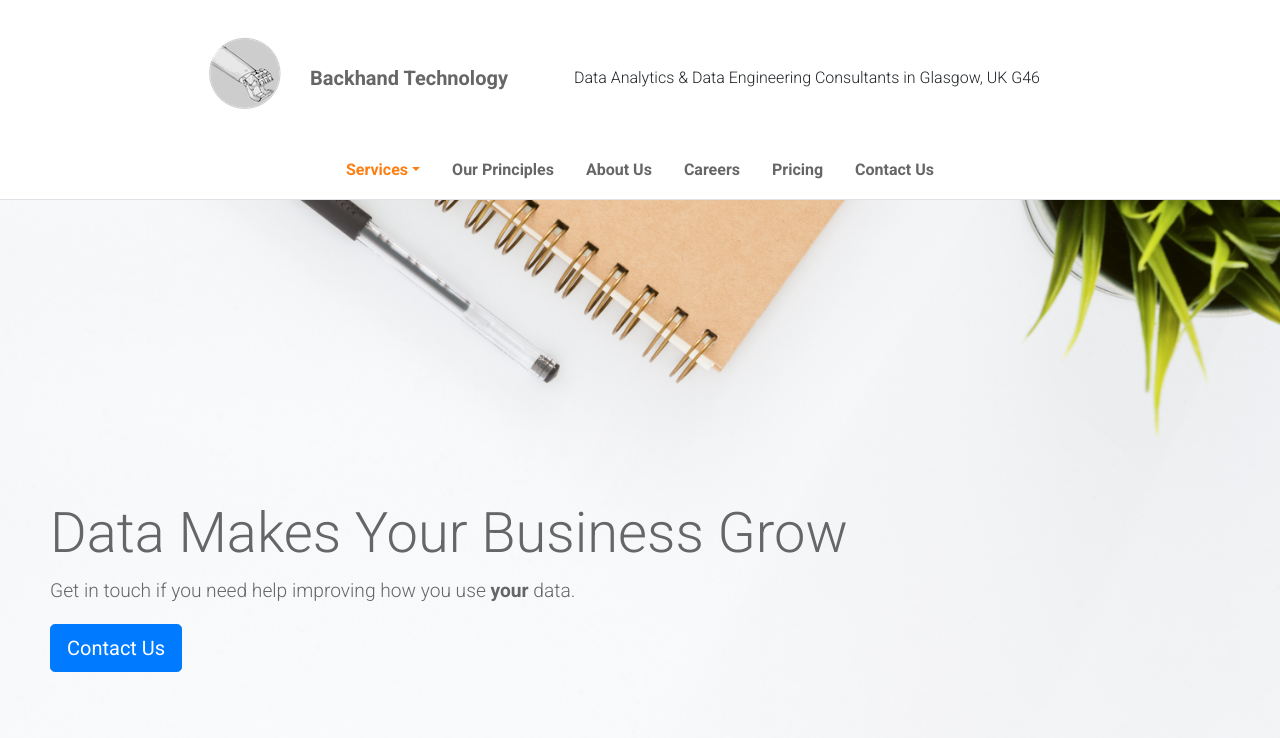
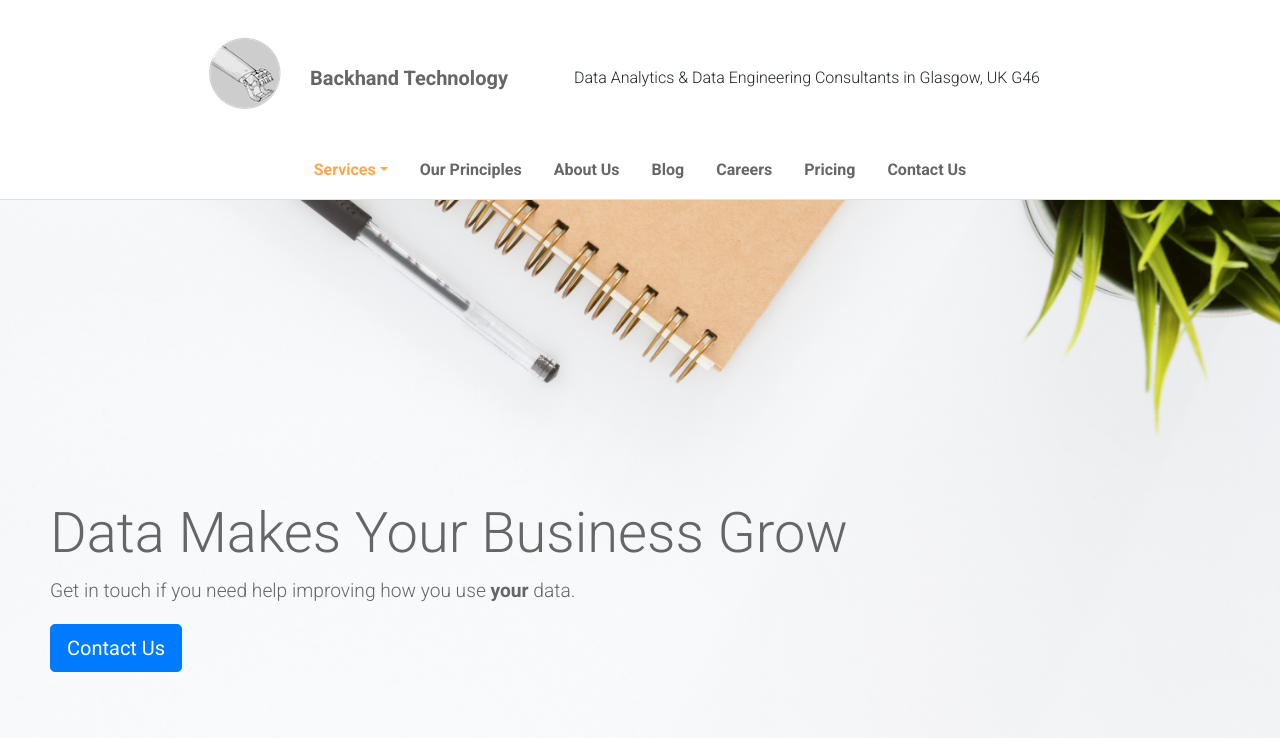
Before and after one commit to ezixi/backhand.tech, a PHP site: page / in a window 1280 px wide. Shown: the top 738 px of the page. Run offline with PHP 8.4, Linux system fonts and the light colour scheme; some libraries are stand-ins or nearby versions.

Commit message:
adds blog

```diff
--- a/about_backhand_technology.html
+++ b/about_backhand_technology.html
@@ -94,6 +94,7 @@
                     </li>
                     <li class="nav-item"><a class="nav-link" href="https://backhand.tech/#our_principles">Our Principles</a></li>
                     <li class="nav-item"><a class="nav-link active" href="https://backhand.tech/about_backhand_technology.html">About Us</a></li>
+                    <li class="nav-item"><a class="nav-link" href="https://analysis.backhand.tech">Blog</a></li>
                     <li class="nav-item"><a class="nav-link" href="https://backhand.tech/careers.html#careers">Careers</a></li>
                     <li class="nav-item"><a class="nav-link" href="https://backhand.tech/pricing.html#pricing">Pricing</a></li>
                     <li class="nav-item"><a class="nav-link" href="mailto:info@backhand.tech">Contact Us</a></
@@ -164,6 +165,7 @@
                         <ul>
                             <li><a href="https://backhand.tech/#our_principles">Our Principles</a></li>
                             <li><a href="https://backhand.tech/about_backhand_technology.html">About Us</a></li>
+                            <li><a href="https://analysis.backhand.tech">Blog</a></li>
                             <li><a href="https://backhand.tech/careers.html">Careers</a></li>
                             <li><a href="https://backhand.tech/pricing.html">Pricing</a></li>
                         </ul>
--- a/careers.html
+++ b/careers.html
@@ -94,6 +94,7 @@
                     </li>
                     <li class="nav-item"><a class="nav-link" href="https://backhand.tech/#our_principles">Our Principles</a></li>
                     <li class="nav-item"><a class="nav-link" href="https://backhand.tech/about_backhand_technology.html#about_backhand_technology">About Us</a></li>
+                    <li class="nav-item"><a class="nav-link" href="https://analysis.backhand.tech">Blog</a></li>
                     <li class="nav-item"><a class="nav-link active" href="https://backhand.tech/careers.html#careers">Careers</a></li>
                     <li class="nav-item"><a class="nav-link" href="https://backhand.tech/pricing.html#pricing">Pricing</a></li>
                     <li class="nav-item"><a class="nav-link" href="mailto:info@backhand.tech">Contact Us</a></
@@ -160,6 +161,7 @@
                         <ul>
                             <li><a href="https://backhand.tech/#our_principles">Our Principles</a></li>
                             <li><a href="https://backhand.tech/about_backhand_technology.html">About Us</a></li>
+                            <li><a href="https://analysis.backhand.tech">Blog</a></li>
                             <li><a href="https://backhand.tech/careers.html">Careers</a></li>
                             <li><a href="https://backhand.tech/pricing.html">Pricing</a></li>
                         </ul>
--- a/contact.html
+++ b/contact.html
@@ -93,6 +93,7 @@
                     </li>
                     <li class="nav-item"><a class="nav-link" href="https://backhand.tech/#our_principles">Our Principles</a></li>
                     <li class="nav-item"><a class="nav-link" href="https://backhand.tech/about_backhand_technology.html#about_backhand_technology">About Us</a></li>
+                    <li class="nav-item"><a class="nav-link" href="https://analysis.backhand.tech">Blog</a></li>
                     <li class="nav-item"><a class="nav-link" href="https://backhand.tech/careers.html#careers">Careers</a></li>
                     <li class="nav-item"><a class="nav-link" href="https://backhand.tech/pricing.html#pricing">Pricing</a></li>
                     <li class="nav-item"><a class="nav-link active" href="contact.html#contact">Contact Us</a></
@@ -161,6 +162,7 @@
                         <ul>
                             <li><a href="https://backhand.tech/#our_principles">Our Principles</a></li>
                             <li><a href="https://backhand.tech/about_backhand_technology.html">About Us</a></li>
+                            <li><a href="https://analysis.backhand.tech">Blog</a></li>
                             <li><a href="https://backhand.tech/careers.html">Careers</a></li>
                             <li><a href="https://backhand.tech/pricing.html">Pricing</a></li>
                         </ul>
--- a/index.html
+++ b/index.html
@@ -94,6 +94,7 @@
                     </li>
                     <li class="nav-item"><a class="nav-link" href="https://backhand.tech/#our_principles">Our Principles</a></li>
                     <li class="nav-item"><a class="nav-link" href="https://backhand.tech/about_backhand_technology.html#about_backhand_technology">About Us</a></li>
+                    <li class="nav-item"><a class="nav-link" href="https://analysis.backhand.tech">Blog</a></li>
                     <li class="nav-item"><a class="nav-link" href="https://backhand.tech/careers.html#careers">Careers</a></li>
                     <li class="nav-item"><a class="nav-link" href="https://backhand.tech/pricing.html#pricing">Pricing</a></li>
                     <li class="nav-item"><a class="nav-link" href="mailto:info@backhand.tech">Contact Us</a></
@@ -315,6 +316,7 @@
                         <ul>
                             <li><a href="https://backhand.tech/#our_principles">Our Principles</a></li>
                             <li><a href="https://backhand.tech/about_backhand_technology.html">About Us</a></li>
+                            <li><a href="https://analysis.backhand.tech">Blog</a></li>
                             <li><a href="https://backhand.tech/careers.html">Careers</a></li>
                             <li><a href="https://backhand.tech/pricing.html">Pricing</a></li>
                         </ul>
--- a/pricing.html
+++ b/pricing.html
@@ -93,6 +93,7 @@
                     </li>
                     <li class="nav-item"><a class="nav-link" href="https://backhand.tech/#our_principles">Our Principles</a></li>
                     <li class="nav-item"><a class="nav-link" href="https://backhand.tech/about_backhand_technology.html#about_backhand_technology">About Us</a></li>
+                    <li class="nav-item"><a class="nav-link" href="https://analysis.backhand.tech">Blog</a></li>
                     <li class="nav-item"><a class="nav-link" href="https://backhand.tech/careers.html#careers">Careers</a></li>
                     <li class="nav-item"><a class="nav-link active" href="https://backhand.tech/pricing.html#pricing">Pricing</a></li>
                     <li class="nav-item"><a class="nav-link" href="mailto:info@backhand.tech">Contact Us</a></
@@ -164,6 +165,7 @@
                         <ul>
                             <li><a href="https://backhand.tech/#our_principles">Our Principles</a></li>
                             <li><a href="https://backhand.tech/about_backhand_technology.html">About Us</a></li>
+                            <li><a href="https://analysis.backhand.tech">Blog</a></li>
                             <li><a href="https://backhand.tech/careers.html">Careers</a></li>
                             <li><a href="https://backhand.tech/pricing.html">Pricing</a></li>
                         </ul>
--- a/style.css
+++ b/style.css
@@ -55,7 +55,7 @@ nav a,
 }
 
 nav a.active {
-  color: #fd7e12;
+  color: #ffa64d;
 }
 
 footer {
@@ -209,14 +209,14 @@ footer li {
   font-size: 130%;
   padding-top: 20px;
   font-weight: 600;
-  color: #fd7e12;
+  color: #ffa64d;
 }
 
 .blog_content h3 {
   font-size: 130%;
   padding-top: 20px;
   font-weight: 600;
-  color: #fd7e12;
+  color: #ffa64d;
 }
 
 .blog_content p:first-of-type:first-letter {
@@ -226,7 +226,7 @@ footer li {
   text-transform: uppercase;
   padding: -20px 10px -30px 0;
   margin: -20px 10px -30px 0;
-  color: #fd7e12;
+  color: #ffa64d;
   vertical-align: top;
 }
 
```
